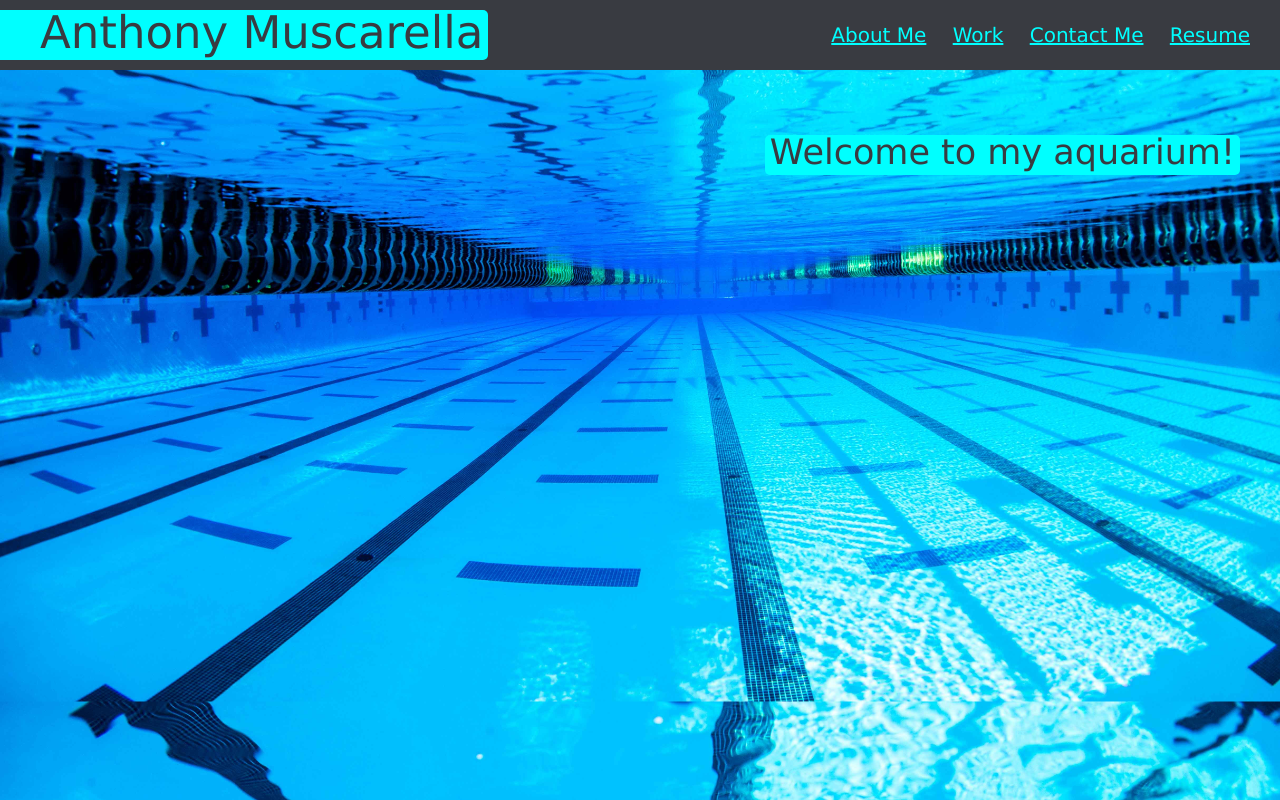
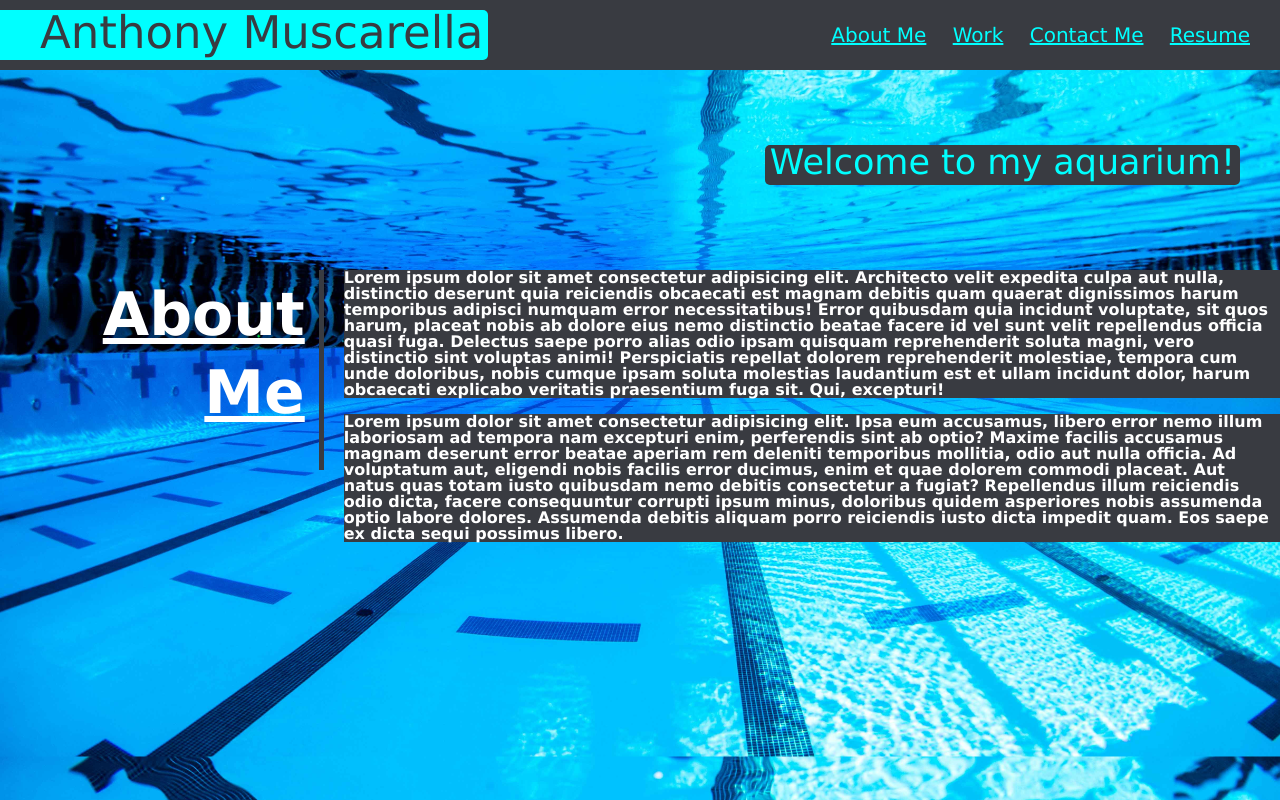
Before and after one commit to muscarellaanthony/ProfessionalPortfolio, a plain HTML site: page index.html in a window 1280 px wide. Drawn offline with Linux system fonts and the light colour scheme.

Commit message:
styled different text elements, chose a color scheme

```diff
--- a/assets/css/style.css
+++ b/assets/css/style.css
@@ -51,7 +51,7 @@ a:active{
 }
 
 .subtitle-box{
-    height: 180px;
+    height: 200px;
     display: flex;
     justify-content: end;
     align-items: center;
@@ -60,11 +60,50 @@ a:active{
 h2{
     height: 40px;
     font-size: 35px;
-    background-color: aqua;
+    background-color: rgb(57, 59, 65);
     padding-left: 5px;
     padding-right: 5px;
-    color: rgb(57, 59, 65);
+    color: aqua;
     border-radius: 5px 5px 5px 5px;
     margin-right: 40px;
     margin-bottom: 10px;
 }
+
+.about-me{
+    display:flex;
+    justify-content: space-between;
+    color: red;
+    height: 200px;
+}
+
+.about-me-aside{
+    display: flex;
+    flex-direction: column;
+    flex: 1;
+    border-right: solid rgb(57, 59, 65) 5px;
+    justify-content: top;
+    align-items: end;
+}
+
+h3{
+    color: white;
+    text-decoration: underline;
+    font-size: 60px;
+    font-weight: bold;
+    /* background-color: rgb(57, 59, 65); */
+    margin-right: 10px;
+    margin-top: 10px;
+    padding: 4px;
+    border-radius: 8%;
+}
+
+.p1{
+    color: white;
+    font-weight: bold;
+    background-color: rgb(57, 59, 65, 1);
+    margin-left: 20px;
+}
+
+.about-me-p{
+    flex: 3;
+}
--- a/index.html
+++ b/index.html
@@ -21,6 +21,14 @@
         <h2>Welcome to my aquarium!</h2>
     </section>
     <section class="about-me">
+        <aside class="about-me-aside">
+            <h3>About</h3>
+            <h3>Me</h3>
+        </aside>
+        <article class="about-me-p">
+            <p class="p1">Lorem ipsum dolor sit amet consectetur adipisicing elit. Architecto velit expedita culpa aut nulla, distinctio deserunt quia reiciendis obcaecati est magnam debitis quam quaerat dignissimos harum temporibus adipisci numquam error necessitatibus! Error quibusdam quia incidunt voluptate, sit quos harum, placeat nobis ab dolore eius nemo distinctio beatae facere id vel sunt velit repellendus officia quasi fuga. Delectus saepe porro alias odio ipsam quisquam reprehenderit soluta magni, vero distinctio sint voluptas animi! Perspiciatis repellat dolorem reprehenderit molestiae, tempora cum unde doloribus, nobis cumque ipsam soluta molestias laudantium est et ullam incidunt dolor, harum obcaecati explicabo veritatis praesentium fuga sit. Qui, excepturi!</p><br>
+            <p class="p1">Lorem ipsum dolor sit amet consectetur adipisicing elit. Ipsa eum accusamus, libero error nemo illum laboriosam ad tempora nam excepturi enim, perferendis sint ab optio? Maxime facilis accusamus magnam deserunt error beatae aperiam rem deleniti temporibus mollitia, odio aut nulla officia. Ad voluptatum aut, eligendi nobis facilis error ducimus, enim et quae dolorem commodi placeat. Aut natus quas totam iusto quibusdam nemo debitis consectetur a fugiat? Repellendus illum reiciendis odio dicta, facere consequuntur corrupti ipsum minus, doloribus quidem asperiores nobis assumenda optio labore dolores. Assumenda debitis aliquam porro reiciendis iusto dicta impedit quam. Eos saepe ex dicta sequi possimus libero.</p>
+        </article>
 
     </section>
 </body>
```
